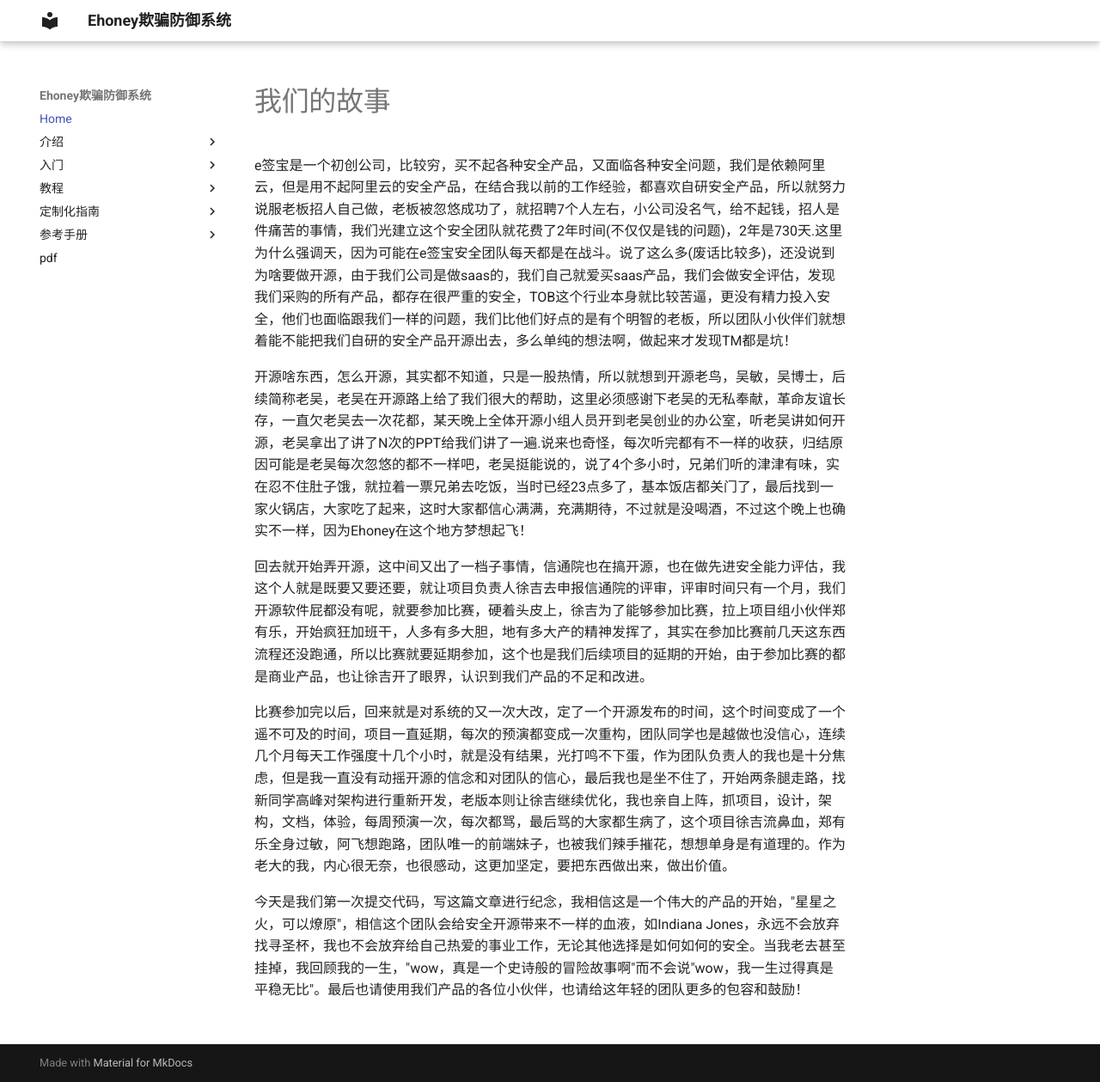
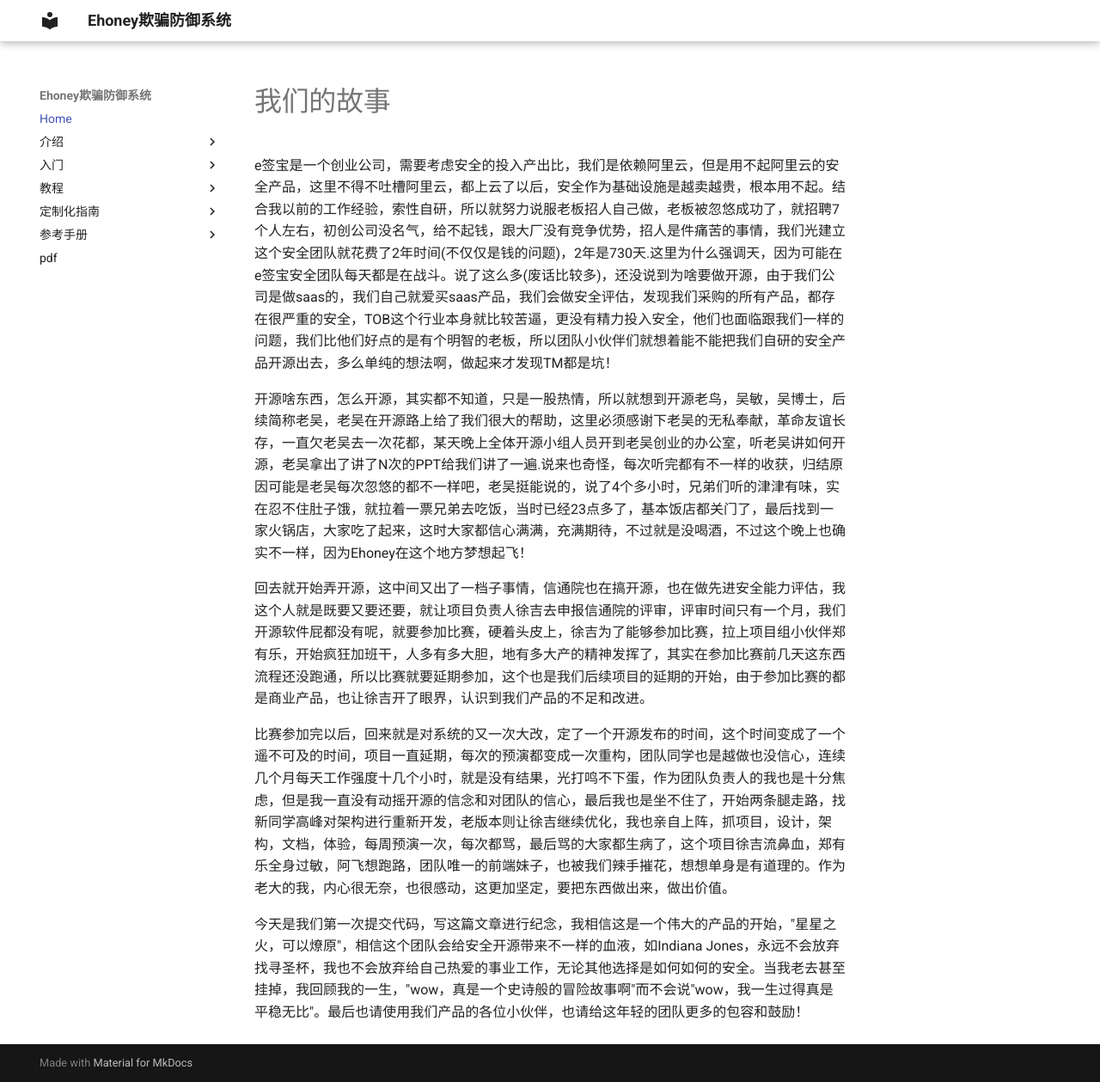
Before and after one commit to seccome/Ehoney, an MkDocs documentation site: the page built from doc/README.md, in a window 1280 px wide and 1259 px high. Shown: the whole window at 86% size. Built offline with MkDocs 1.6.1 and Material for MkDocs 9.7.7, drawn with Linux system fonts in a browser that asks for light colours.

Commit message:
Update README.md

```diff
--- a/doc/README.md
+++ b/doc/README.md
@@ -1,6 +1,6 @@
 # 我们的故事
 
-   e签宝是一个初创公司，比较穷，买不起各种安全产品，又面临各种安全问题，我们是依赖阿里云，但是用不起阿里云的安全产品，在结合我以前的工作经验，都喜欢自研安全产品，所以就努力说服老板招人自己做，老板被忽悠成功了，就招聘7个人左右，小公司没名气，给不起钱，招人是件痛苦的事情，我们光建立这个安全团队就花费了2年时间(不仅仅是钱的问题)，2年是730天.这里为什么强调天，因为可能在e签宝安全团队每天都是在战斗。说了这么多(废话比较多)，还没说到为啥要做开源，由于我们公司是做saas的，我们自己就爱买saas产品，我们会做安全评估，发现我们采购的所有产品，都存在很严重的安全，TOB这个行业本身就比较苦逼，更没有精力投入安全，他们也面临跟我们一样的问题，我们比他们好点的是有个明智的老板，所以团队小伙伴们就想着能不能把我们自研的安全产品开源出去，多么单纯的想法啊，做起来才发现TM都是坑！ <br />
+   e签宝是一个创业公司，需要考虑安全的投入产出比，我们是依赖阿里云，但是用不起阿里云的安全产品，这里不得不吐槽阿里云，都上云了以后，安全作为基础设施是越卖越贵，根本用不起。结合我以前的工作经验，索性自研，所以就努力说服老板招人自己做，老板被忽悠成功了，就招聘7个人左右，初创公司没名气，给不起钱，跟大厂没有竞争优势，招人是件痛苦的事情，我们光建立这个安全团队就花费了2年时间(不仅仅是钱的问题)，2年是730天.这里为什么强调天，因为可能在e签宝安全团队每天都是在战斗。说了这么多(废话比较多)，还没说到为啥要做开源，由于我们公司是做saas的，我们自己就爱买saas产品，我们会做安全评估，发现我们采购的所有产品，都存在很严重的安全，TOB这个行业本身就比较苦逼，更没有精力投入安全，他们也面临跟我们一样的问题，我们比他们好点的是有个明智的老板，所以团队小伙伴们就想着能不能把我们自研的安全产品开源出去，多么单纯的想法啊，做起来才发现TM都是坑！ <br />
 
    开源啥东西，怎么开源，其实都不知道，只是一股热情，所以就想到开源老鸟，吴敏，吴博士，后续简称老吴，老吴在开源路上给了我们很大的帮助，这里必须感谢下老吴的无私奉献，革命友谊长存，一直欠老吴去一次花都，某天晚上全体开源小组人员开到老吴创业的办公室，听老吴讲如何开源，老吴拿出了讲了N次的PPT给我们讲了一遍.说来也奇怪，每次听完都有不一样的收获，归结原因可能是老吴每次忽悠的都不一样吧，老吴挺能说的，说了4个多小时，兄弟们听的津津有味，实在忍不住肚子饿，就拉着一票兄弟去吃饭，当时已经23点多了，基本饭店都关门了，最后找到一家火锅店，大家吃了起来，这时大家都信心满满，充满期待，不过就是没喝酒，不过这个晚上也确实不一样，因为Ehoney在这个地方梦想起飞！ <br />
 
```
